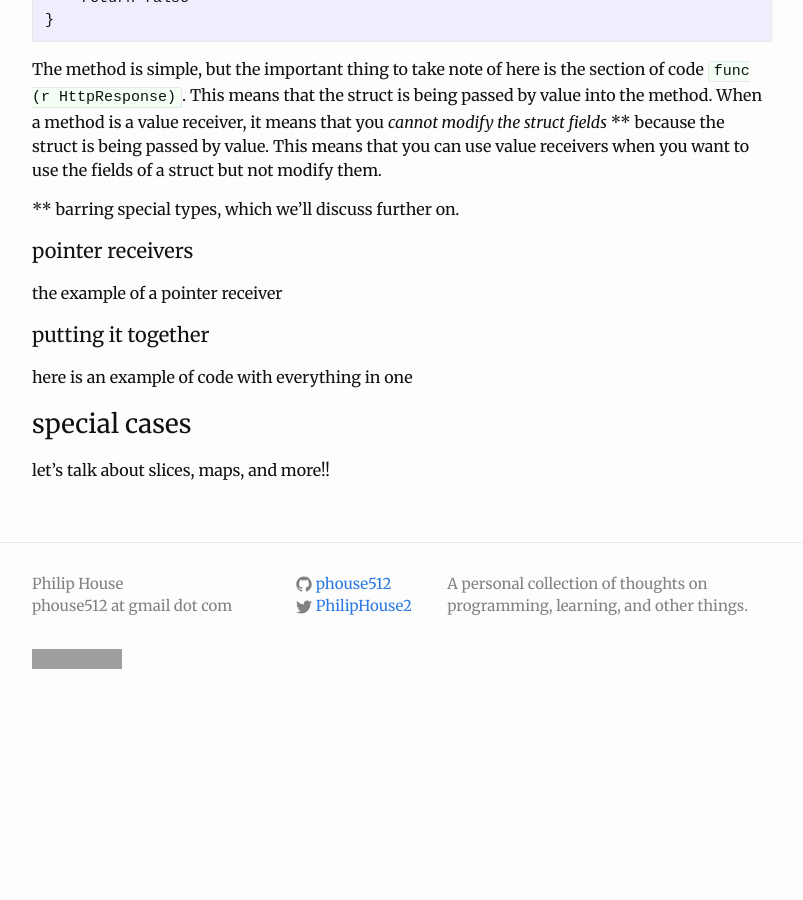
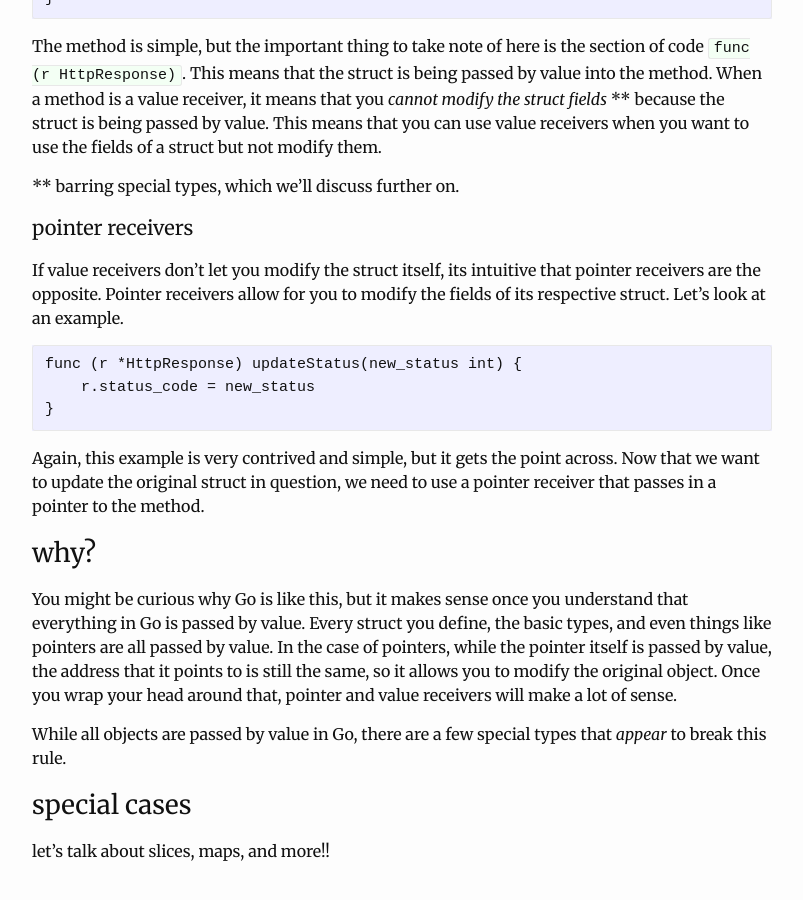
Before and after one commit to phouse512/blog, a Jekyll site: the page built from _posts/2017-01-27-go-pointer-receivers-vs-value-receivers.markdown, in a window 1280 px wide and 900 px high, scrolled down 991 px. Shown: the whole window, without its empty margins (238-1041 px from the left). Built offline with Jekyll 4.4.1, drawn with Linux system fonts in a browser that asks for light colours; a script that is not in the unit is left out; comment, search, counter and statistics services are not loaded; before the commit the page ends 1706 px from its top, so only the background shows below that; grey boxes are pictures that could not be loaded.

Commit message:
updating more

````diff
--- a/_posts/2017-01-27-go-pointer-receivers-vs-value-receivers.markdown
+++ b/_posts/2017-01-27-go-pointer-receivers-vs-value-receivers.markdown
@@ -43,7 +43,6 @@ func (r HttpResponse) validResponse() boolean {
     if r.status_code < 300 {
         return true
     }
-
     return false
 }
 ```
@@ -58,12 +57,33 @@ fields of a struct but not modify them.
 ** barring special types, which we'll discuss further on.
 
 #### pointer receivers
-the example of a pointer receiver
 
+If value receivers don't let you modify the struct itself, its intuitive that
+pointer receivers are the opposite. Pointer receivers allow for you to modify
+the fields of its respective struct. Let's look at an example.
 
-#### putting it together
+```
+func (r *HttpResponse) updateStatus(new_status int) {
+    r.status_code = new_status
+}
+```
 
-here is an example of code with everything in one
+Again, this example is very contrived and simple, but it gets the point across.
+Now that we want to update the original struct in question, we need to use
+a pointer receiver that passes in a pointer to the method.
+
+### why?
+
+You might be curious why Go is like this, but it makes sense once you
+understand that everything in Go is passed by value. Every struct you define,
+the basic types, and even things like pointers are all passed by value. In the
+case of pointers, while the pointer itself is passed by value, the address that
+it points to is still the same, so it allows you to modify the original object.
+Once you wrap your head around that, pointer and value receivers will make
+a lot of sense.
+
+While all objects are passed by value in Go, there are a few special types that
+*appear* to break this rule.
 
 ### special cases
 
````
